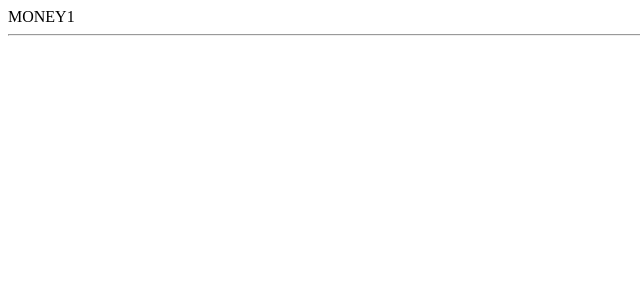
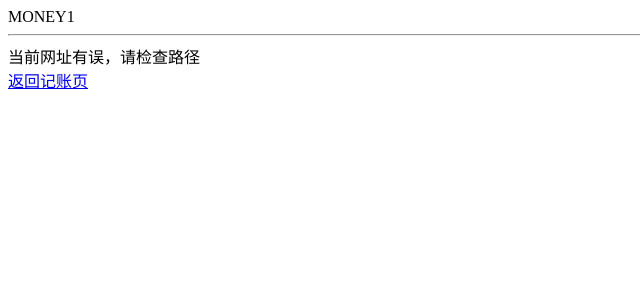
Before and after one commit to Zachliu1996/bohejizhang-sourceCode, a Vue app: page /#/about in a window 1280 px wide. Shown: the top 300 px of the page, without its empty margins (0-640 px from the left). Built offline with nearby package versions, Linux system fonts and the light colour scheme.

Commit message:
添加404页面

```diff
--- a/src/router/index.ts
+++ b/src/router/index.ts
@@ -4,6 +4,7 @@
 import Money from '@/views/Money.vue';
 import Labels from '@/views/Labels.vue';
 import Statistics from '@/views/Statistics.vue';
+import Notfound from '@/views/Notfound.vue';
 
 Vue.use(VueRouter)
 
@@ -23,6 +24,10 @@
   {
     path: '/statistics',
     component: Statistics
+  },
+  {
+    path:'*',
+    component:Notfound
   }
 ]
 
--- /dev/null
+++ b/src/views/Notfound.vue
@@ -0,0 +1,17 @@
+<template>
+  <div>
+    <div>当前网址有误，请检查路径</div>
+    <div><router-link to="/money">返回记账页</router-link> </div>
+  </div>
+
+</template>
+
+<script lang="ts">
+export default {
+  name: 'Notfound'
+};
+</script>
+
+<style lang="scss" scoped>
+
+</style>
```
